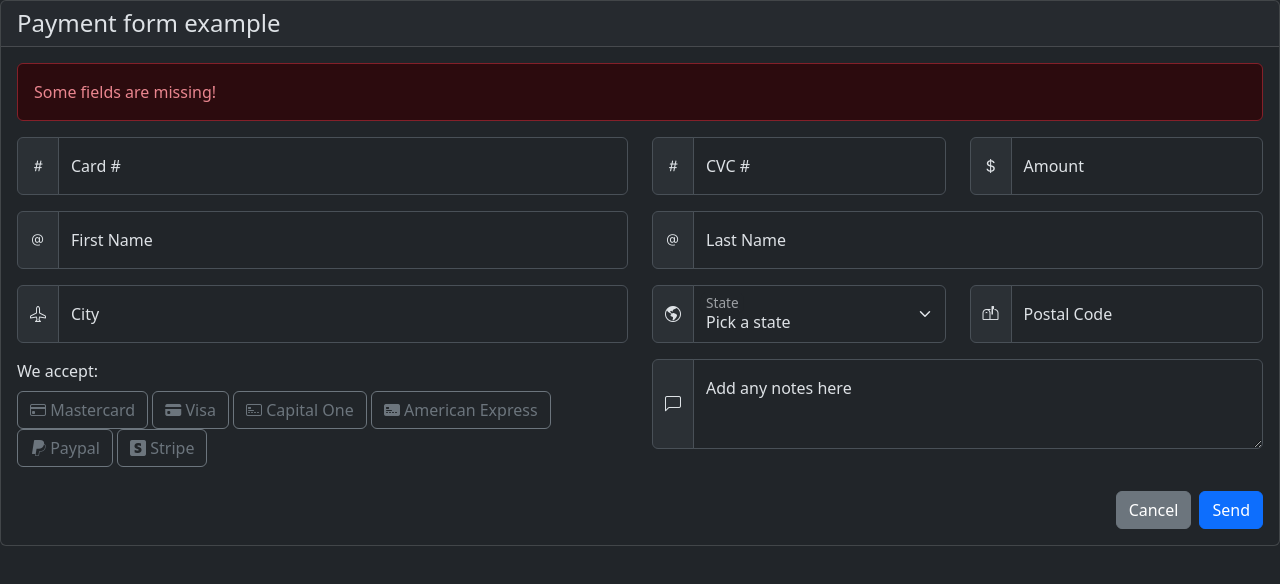
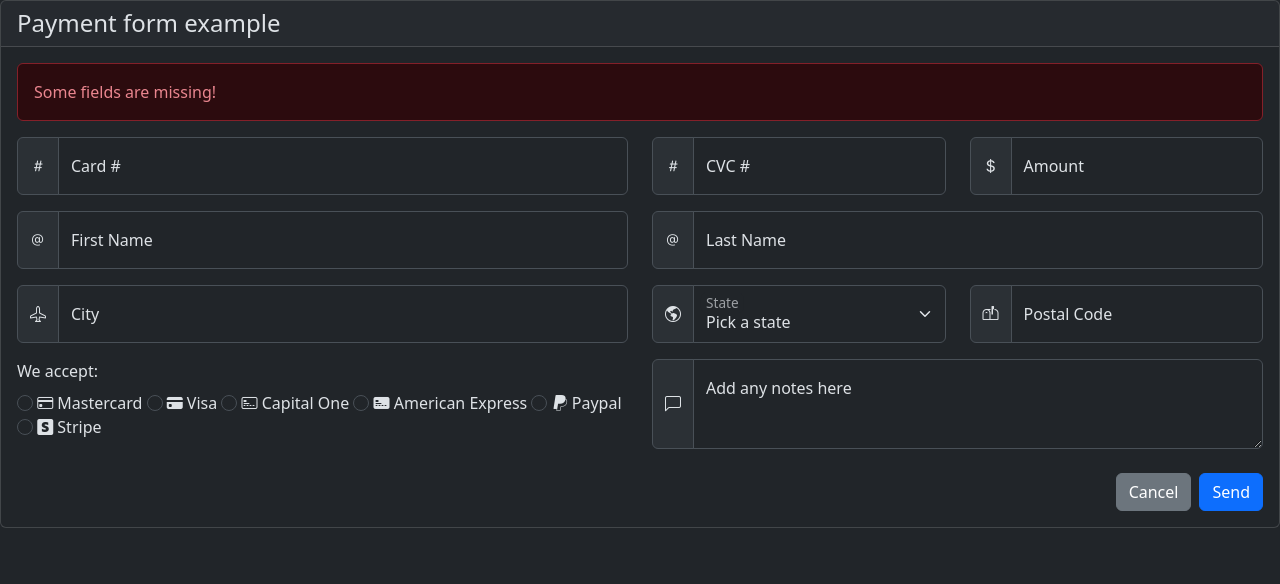
Before and after one commit to 4GeeksAcademy/fabrizioc-html-forms, a plain HTML site: page index.html in a window 1280 px wide. Drawn offline with nearby package versions, Linux system fonts and the light colour scheme.

Commit message:
apparently i can't be too fancy (switched to radios instead of buttons)

```diff
--- a/index.html
+++ b/index.html
@@ -210,71 +210,71 @@
                 <div>
                   <input
                     type="radio"
-                    class="btn-check"
+                    class="form-check-input"
                     name="paymentMethod"
                     id="mastercard"
                     value="mastercard"
                     autocomplete="off"
                   />
-                  <label class="btn btn-outline-secondary" for="mastercard">
+                  <label class="form-check-label" for="mastercard">
                     <i class="bi bi-credit-card"></i> Mastercard
                   </label>
 
                   <input
                     type="radio"
-                    class="btn-check"
+                    class="form-check-input"
                     name="paymentMethod"
                     id="visa"
                     value="visa"
                     autocomplete="off"
                   />
-                  <label class="btn btn-outline-secondary" for="visa">
+                  <label class="form-check-label" for="visa">
                     <i class="bi bi-credit-card-fill"></i> Visa
                   </label>
 
                   <input
                     type="radio"
-                    class="btn btn-check"
+                    class="form-check-input"
                     name="paymentMethod"
                     id="capitalone"
                     value="capitalone"
                     autocomplete="off"
                   />
-                  <label class="btn btn-outline-secondary" for="capitalone">
+                  <label class="form-check-label" for="capitalone">
                     <i class="bi bi-credit-card-2-front"></i> Capital One
                   </label>
                   <input
                     type="radio"
-                    class="btn btn-check"
+                    class="form-check-input"
                     name="paymentMethod"
                     id="amex"
                     value="amex"
                     autocomplete="off"
                   />
-                  <label class="btn btn-outline-secondary" for="amex">
+                  <label class="form-check-label" for="amex">
                     <i class="bi bi-credit-card-2-front-fill"></i> American
                     Express
                   </label>
                   <input
                     type="radio"
-                    class="btn btn-check"
+                    class="form-check-input"
                     name="paymentMethod"
                     id="paypal"
                     value="paypal"
                     autocomplete="off"
                   />
-                  <label class="btn btn-outline-secondary" for="paypal">
+                  <label class="form-check-label" for="paypal">
                     <i class="bi bi-paypal"></i> Paypal
                   </label>
                   <input
                     type="radio"
-                    class="btn btn-check"
+                    class="form-check-input"
                     name="paymentMethod"
                     id="stripe"
                     value="stripe"
                     autocomplete="off"
                   />
-                  <label class="btn btn-outline-secondary" for="stripe">
+                  <label class="form-check-label" for="stripe">
                     <i class="bi bi-stripe"></i> Stripe
                   </label>
                 </div>
```
